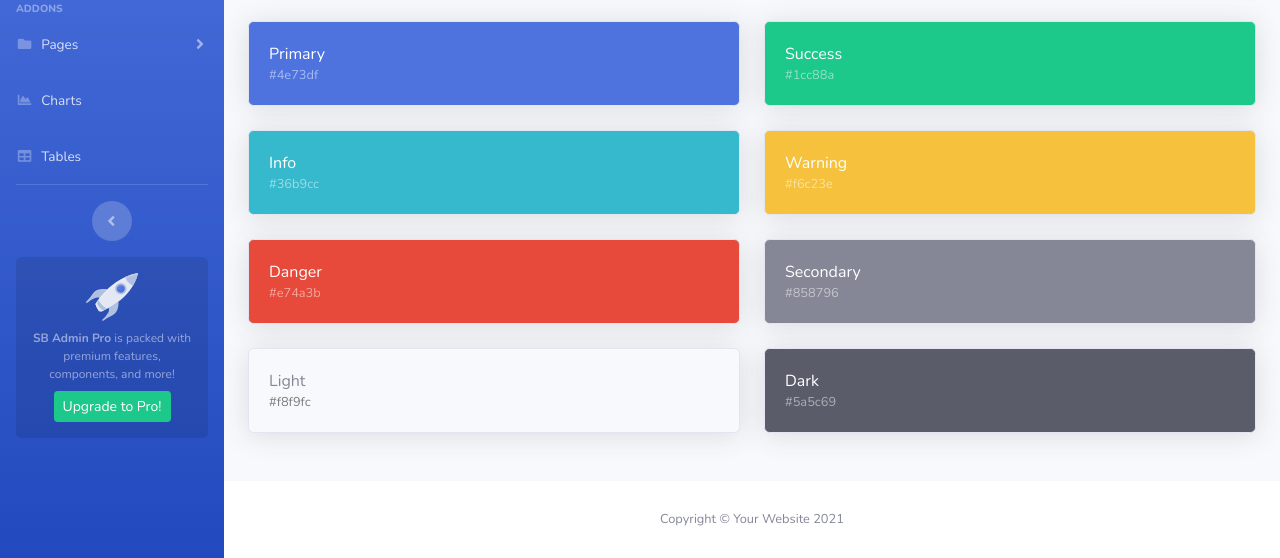
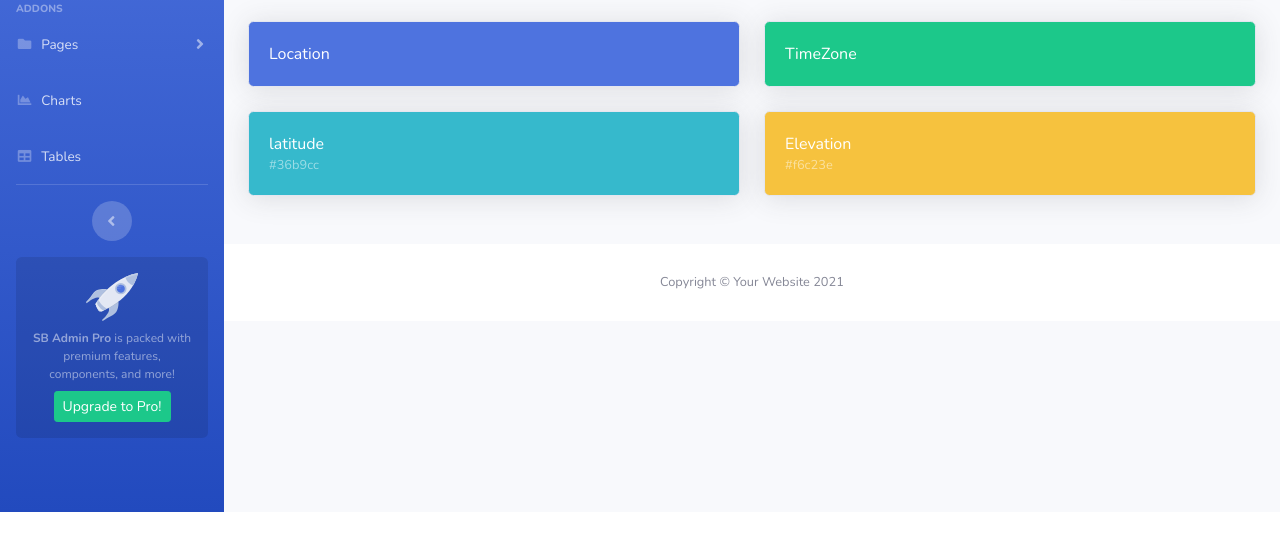
Before and after one commit to irvmgarz/Clima, a website with bundled scripts: page index.html in a window 1280 px wide. Shown: the part 288-846 px from the top of the page. After the commit the page ends 800 px from the top, so only its background shows below. Built offline with nearby package versions, Linux system fonts and the light colour scheme; no server answers.

Commit message:
Update index.html

```diff
--- a/index.html
+++ b/index.html
@@ -387,36 +387,38 @@
                                 <div class="col-lg-6 mb-4">
                                     <div class="card bg-primary text-white shadow">
                                         <div class="card-body">
-                                            Primary
-                                            <div class="text-white-50 small">#4e73df</div>
+                                            Location
+                                            <div class="text-white-50 small" id="location"></div>
                                         </div>
                                     </div>
                                 </div>
                                 <div class="col-lg-6 mb-4">
                                     <div class="card bg-success text-white shadow">
                                         <div class="card-body">
-                                            Success
-                                            <div class="text-white-50 small">#1cc88a</div>
+                                            TimeZone
+                                            <div class="text-white-50 small" id="timezone">
+
+                                            </div>
                                         </div>
                                     </div>
                                 </div>
                                 <div class="col-lg-6 mb-4">
                                     <div class="card bg-info text-white shadow">
                                         <div class="card-body">
-                                            Info
-                                            <div class="text-white-50 small">#36b9cc</div>
+                                            latitude
+                                            <div class="text-white-50 small" id="latitude">#36b9cc</div>
                                         </div>
                                     </div>
                                 </div>
                                 <div class="col-lg-6 mb-4">
                                     <div class="card bg-warning text-white shadow">
                                         <div class="card-body">
-                                            Warning
-                                            <div class="text-white-50 small">#f6c23e</div>
+                                            Elevation
+                                            <div class="text-white-50 small" id="elevation">#f6c23e</div>
                                         </div>
                                     </div>
                                 </div>
-                                <div class="col-lg-6 mb-4">
+                                <!-- <div class="col-lg-6 mb-4">
                                     <div class="card bg-danger text-white shadow">
                                         <div class="card-body">
                                             Danger
@@ -447,7 +449,7 @@
                                             <div class="text-white-50 small">#5a5c69</div>
                                         </div>
                                     </div>
-                                </div>
+                                </div> -->
                             </div>
 
                         </div>
```
